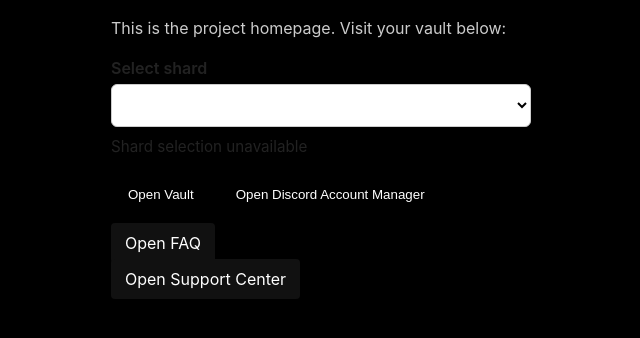
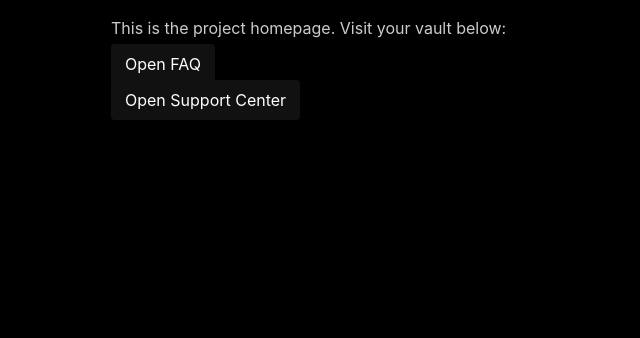
Before and after one commit to bytelabs-bots/bytelabs, a website: page public/index.html in a window 1280 px wide. Shown: the part 188-526 px from the top of the page, without its empty margins (109-749 px from the left). Drawn offline with Linux system fonts and the light colour scheme; no server answers.

Commit message:
Add shard visibility control based on hostname

```diff
--- a/public/index.html
+++ b/public/index.html
@@ -24,6 +24,20 @@
             <p><a href="/support" style="color:#fff;background:#111;padding:10px 14px;border-radius:4px;text-decoration:none;">Open Support Center</a></p>
         </div>
         <script>
+            function isShardZeroHost() {
+                return window.location.hostname === 'byte-labs-bots.onrender.com';
+            }
+
+            function hideHomeShardPanel() {
+                const panel = document.querySelector('.panel');
+                if (!panel) return;
+                if (!isShardZeroHost()) {
+                    panel.style.display = 'none';
+                } else {
+                    panel.style.display = '';
+                }
+            }
+
             async function loadHomeShardOptions() {
                 const select = document.getElementById('homeShardSelect');
                 const hint = document.getElementById('homeShardHint');
@@ -62,9 +76,12 @@
             }
 
             document.addEventListener('DOMContentLoaded', () => {
-                loadHomeShardOptions();
-                document.getElementById('openVaultBtn')?.addEventListener('click', () => openShardPage('/vault/'));
-                document.getElementById('openManagerBtn')?.addEventListener('click', () => openShardPage('/discord-account-manager/'));
+                hideHomeShardPanel();
+                if (isShardZeroHost()) {
+                    loadHomeShardOptions();
+                    document.getElementById('openVaultBtn')?.addEventListener('click', () => openShardPage('/vault/'));
+                    document.getElementById('openManagerBtn')?.addEventListener('click', () => openShardPage('/discord-account-manager/'));
+                }
             });
         </script>
     </body>
```
